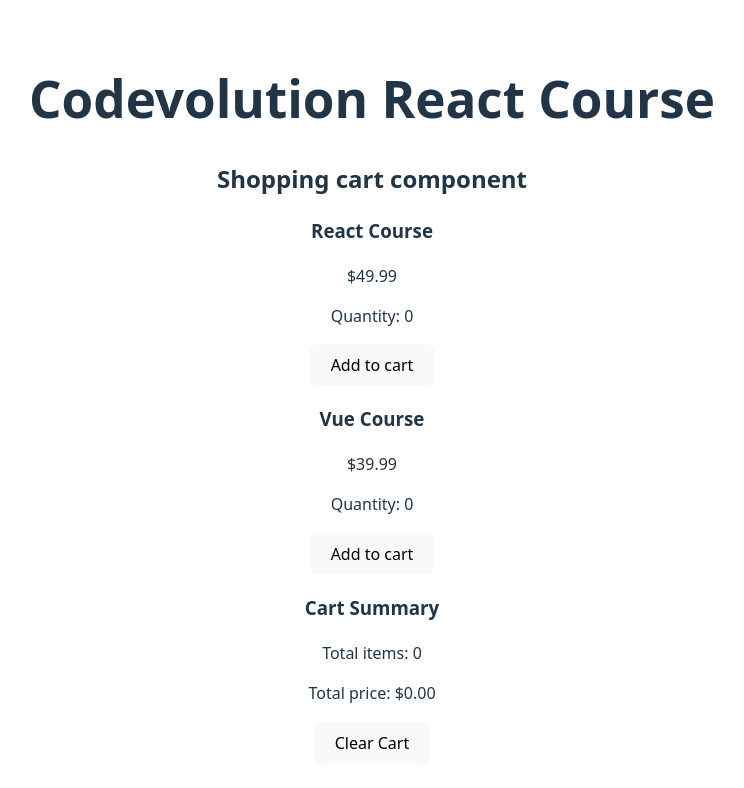
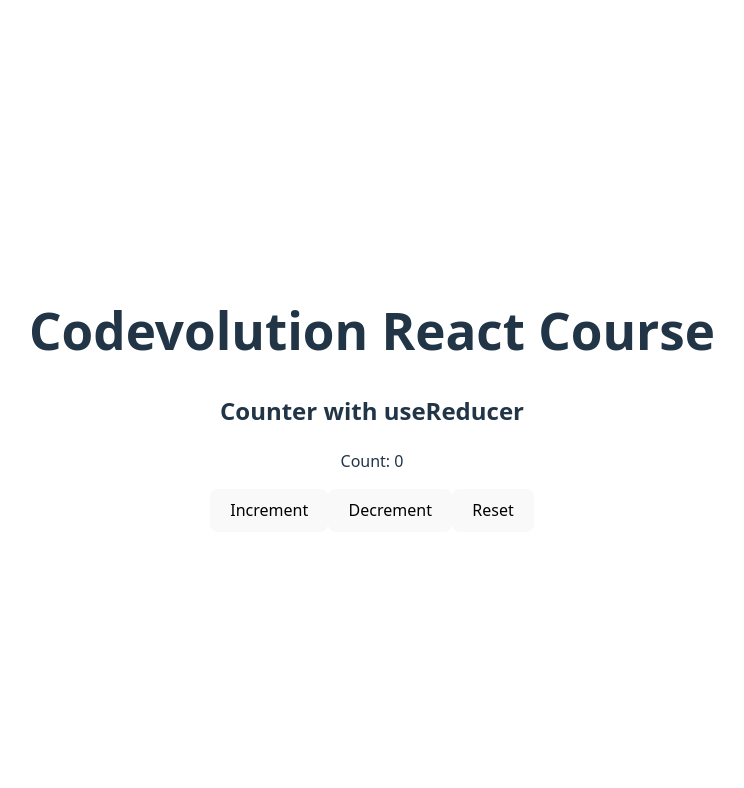
Before and after one commit to umeshraj/react19-tutorial, a React (Vite) app: page / in a window 1280 px wide. Shown: the top 788 px of the page, without its empty margins (268-1012 px from the left). Built offline with nearby package versions, Linux system fonts and the light colour scheme.

Commit message:
useReducer

```diff
--- a/src/App.jsx
+++ b/src/App.jsx
@@ -28,12 +28,14 @@
 import { UserProfile2 } from "./UserProfile2";
 import { ToDoList } from "./ToDoList";
 import { ShoppingCart } from "./ShoppingCart";
+import { CounterWithReducer } from "./CounterWithReducer";
 
 function App() {
   return (
     <>
       <h1>Codevolution React Course</h1>
-      <ShoppingCart />
+      <CounterWithReducer />
+      {/* <ShoppingCart /> */}
       {/* <ToDoList /> */}
       {/* <UserProfile2 /> */}
       {/* <BatchingCounter /> */}
--- /dev/null
+++ b/src/CounterWithReducer.jsx
@@ -0,0 +1,29 @@
+import { useReducer } from "react";
+const initialState = 0;
+
+const reducer = (state, action) => {
+  // return new state
+  switch (action) {
+    case "increment":
+      return state + 1;
+    case "decrement":
+      return state - 1;
+    case "reset":
+      return initialState;
+    default:
+      return state;
+  }
+};
+
+export const CounterWithReducer = () => {
+  const [state, dispatch] = useReducer(reducer, initialState);
+  return (
+    <div>
+      <h2>Counter with useReducer</h2>
+      <p>Count: {state}</p>
+      <button onClick={() => dispatch("increment")}>Increment</button>
+      <button onClick={() => dispatch("decrement")}>Decrement</button>
+      <button onClick={() => dispatch("reset")}>Reset</button>
+    </div>
+  );
+};
```
